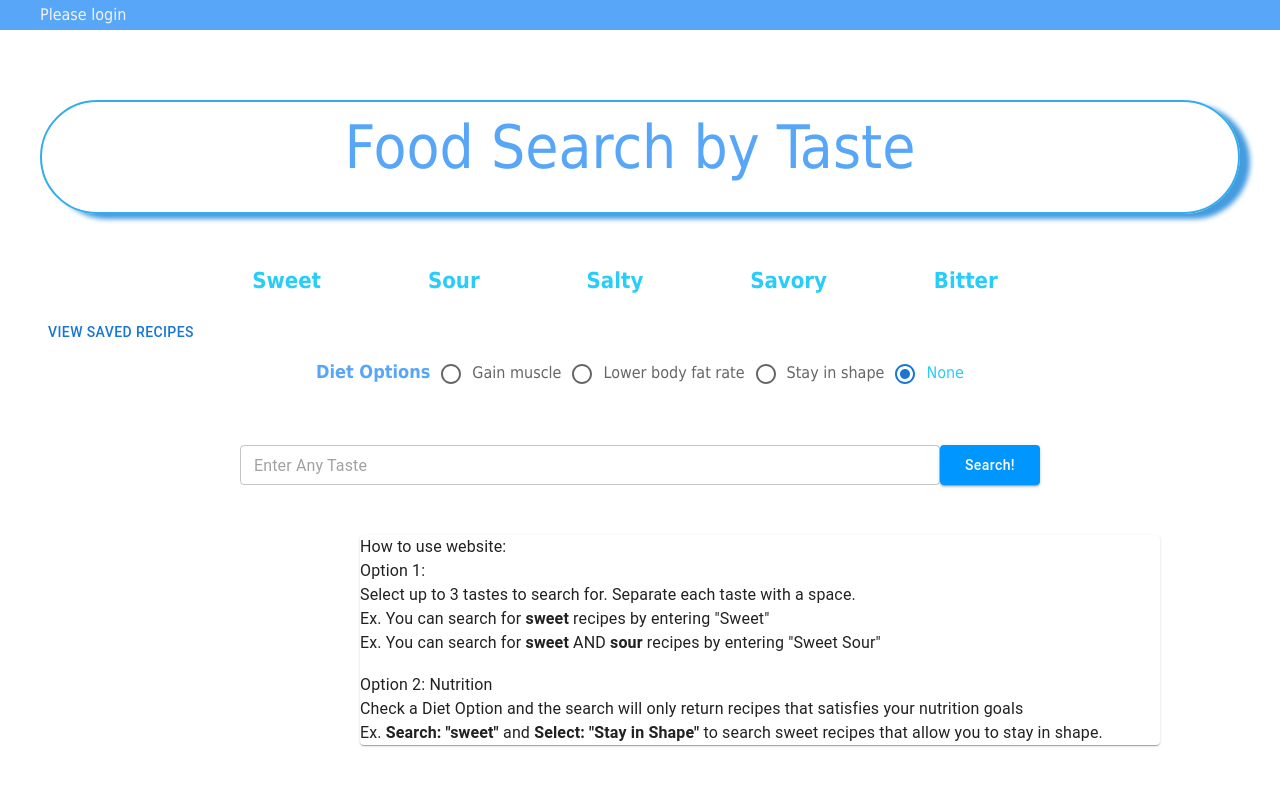
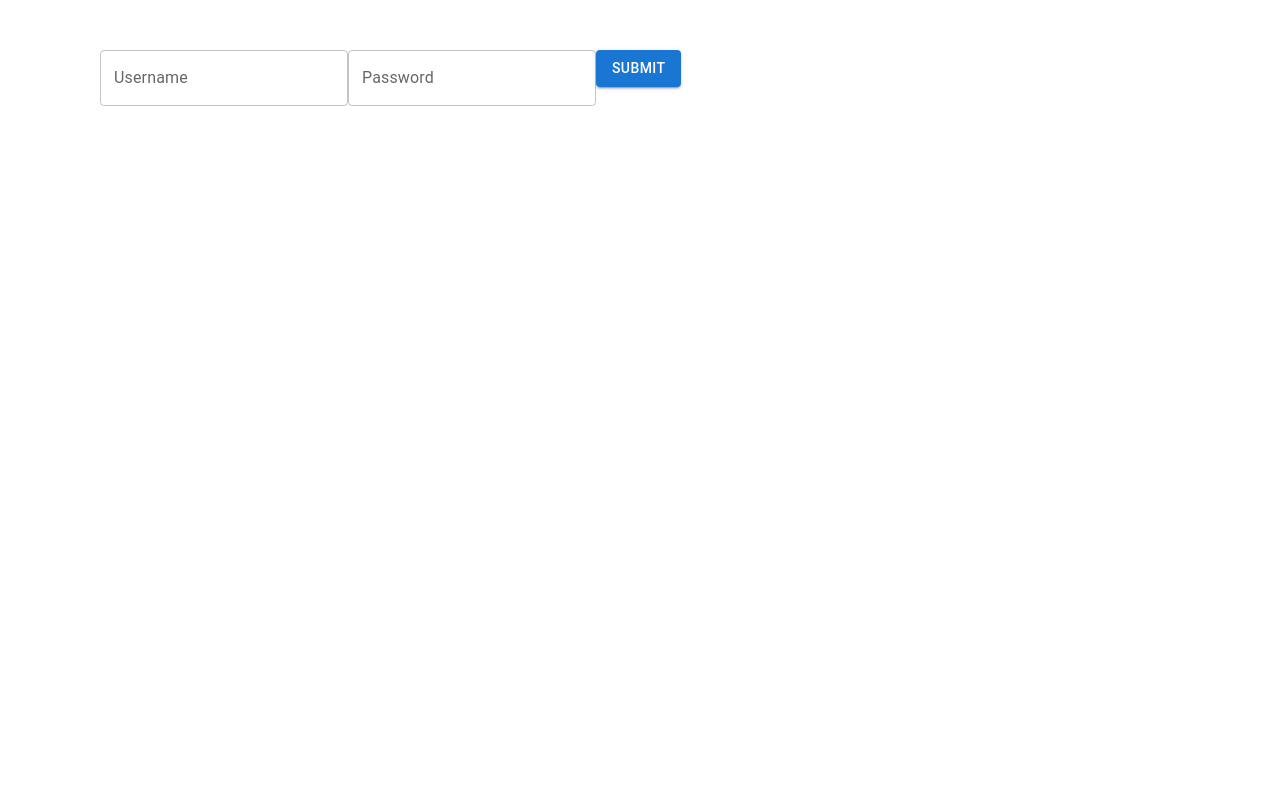
Before and after one commit to aidenfairman/BUCS411A5, a React (Create React App) app in the folder react-cs411/: page /login in a window 1280 px wide. Shown: the top 793 px of the page. Built offline with nearby package versions, Linux system fonts and the light colour scheme.

Commit message:
Add routing for the login and home page

```diff
--- a/react-cs411/src/App.js
+++ b/react-cs411/src/App.js
@@ -5,6 +5,9 @@ import Header from "./Components/Header"
 import Search from "./Components/Search"
 import Result from "./Components/Result"
 import HowToUse from "./Components/HowToUse"
+import { Routes, Route } from "react-router-dom"
+import Login from "./Components/Login"
+import Home from "./Components/Home"
 
 class App extends React.Component {
   state = {
@@ -24,14 +27,22 @@ class App extends React.Component {
     })
   }
 
-  render () {
+  // render () {
+  //   return (
+  //     <>
+  //       <Header />
+  //       <Search getSearchItem={this.getSearchItem} getDietOption={this.getDietOption} />
+  //       <HowToUse />
+  //       <Result parsed_search_item={this.state.parsed_search_item} diet_option={this.state.diet_option} />
+  //     </>
+  //   )
+  // }
+  render(){
     return (
-      <>
-        <Header />
-        <Search getSearchItem={this.getSearchItem} getDietOption={this.getDietOption} />
-        <HowToUse />
-        <Result parsed_search_item={this.state.parsed_search_item} diet_option={this.state.diet_option} />
-      </>
+      <Routes>
+        <Route path="/" element={<Home />}></Route>
+        <Route path="/login" element={<Login />}></Route>
+      </Routes>
     )
   }
 }
--- a/react-cs411/src/Components/Header.js
+++ b/react-cs411/src/Components/Header.js
@@ -1,4 +1,6 @@
 import React, { Component } from 'react'
+import { Link } from "react-router-dom";
+import { Button } from '@mui/material';
 
 export default class Header extends Component {
   render () {
@@ -6,7 +8,14 @@ export default class Header extends Component {
       < header >
         <div className="w">
           <div className="login">
-            < a href="#">Please login</ a>
+            {/* < a href="#">Please login</ a> */}
+            {/* <Link to="/login"> Please Login</Link> */}
+            <Button
+            component={Link}
+            to="/login"
+            sx={{color:"white"}}>
+             Please Login
+            </Button>
           </div>
         </div>
       </header >
--- /dev/null
+++ b/react-cs411/src/Components/Home.js
@@ -0,0 +1,40 @@
+import React from "react"
+// import "./css/base.css"
+// import "./css/App.css"
+import Header from "./Header"
+import Search from "./Search"
+import Result from "./Result"
+import HowToUse from "./HowToUse"
+
+
+
+
+export default class Home extends React.Component {
+    state = {
+        parsed_search_item: [],
+        diet_option: 'None'
+    }
+
+    getSearchItem = (item) => {
+        this.setState({
+          parsed_search_item: item
+        })
+    }
+
+    getDietOption = (item) => {
+        this.setState({
+          diet_option: item
+        })
+    }
+
+    render () {
+        return (
+          <>
+            <Header />
+            <Search getSearchItem={this.getSearchItem} getDietOption={this.getDietOption} />
+            <HowToUse />
+            <Result parsed_search_item={this.state.parsed_search_item} diet_option={this.state.diet_option} />
+          </>
+        )
+      }
+}
--- a/react-cs411/src/Components/Login.js
+++ b/react-cs411/src/Components/Login.js
@@ -1,12 +1,50 @@
-import React from "react"
+import React from 'react';
+// import TextField from '@material-ui/core/TextField';
+import { Button, TextField} from '@mui/material';
+import "../css/Login.css"
 
+export default class Login extends React.Component {
+  constructor(props) {
+    super(props);
+    this.state = {
+      username: '',
+      password: '',
+    };
+  }
 
-function FavButton() {
+  handleUsernameChange = (event) => {
+    this.setState({ username: event.target.value });
+  }
+
+  handlePasswordChange = (event) => {
+    this.setState({ password: event.target.value });
+  }
+
+  handleSubmit = (event) => {
+    event.preventDefault();
+    // call the backend API to verify the username and password
+  }
+
+  render() {
     return (
-      <div className="center">
-        hi
+      <div className='login-box'>
+      <form onSubmit={this.handleSubmit}>
+        <TextField
+          label="Username"
+          value={this.state.username}
+          onChange={this.handleUsernameChange}
+        />
+        <TextField
+          label="Password"
+          type="password"
+          value={this.state.password}
+          onChange={this.handlePasswordChange}
+        />
+        <Button type="submit" variant="contained" color="primary">
+          Submit
+        </Button>
+      </form>
       </div>
     );
   }
-
-  export default FavButton;
+}
--- /dev/null
+++ b/react-cs411/src/css/Login.css
@@ -0,0 +1,4 @@
+.login-box{
+    margin-top: 50px;
+    margin-left: 100px;
+}
--- a/react-cs411/src/index.js
+++ b/react-cs411/src/index.js
@@ -1,10 +1,13 @@
 import React from 'react'
 import ReactDOM from 'react-dom/client'
+import { BrowserRouter } from 'react-router-dom'
 import App from './App'
 
 const root = ReactDOM.createRoot(document.getElementById('root'))
 root.render(
   <React.StrictMode>
+    <BrowserRouter>
     <App />
+    </BrowserRouter>
   </React.StrictMode>
 )
```
